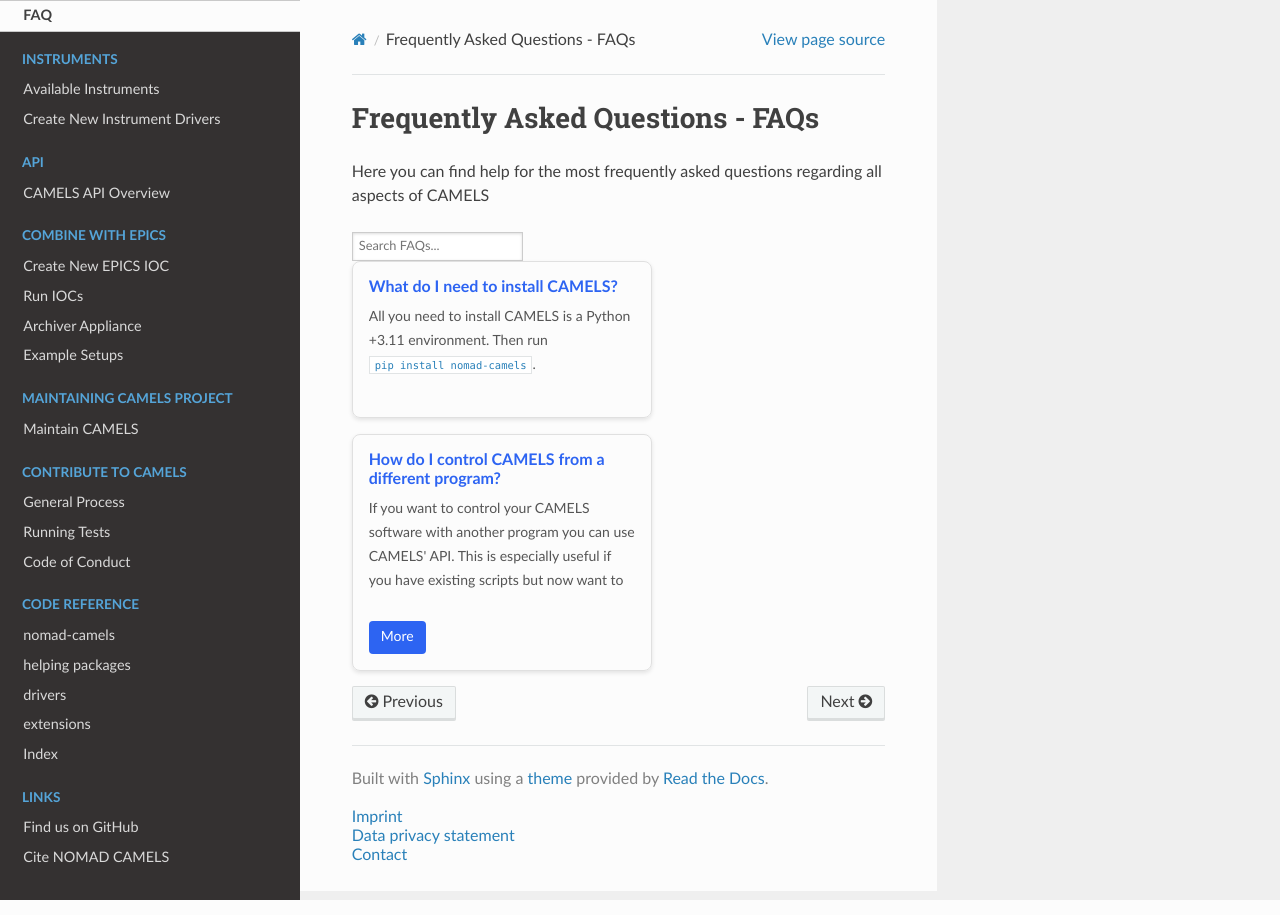
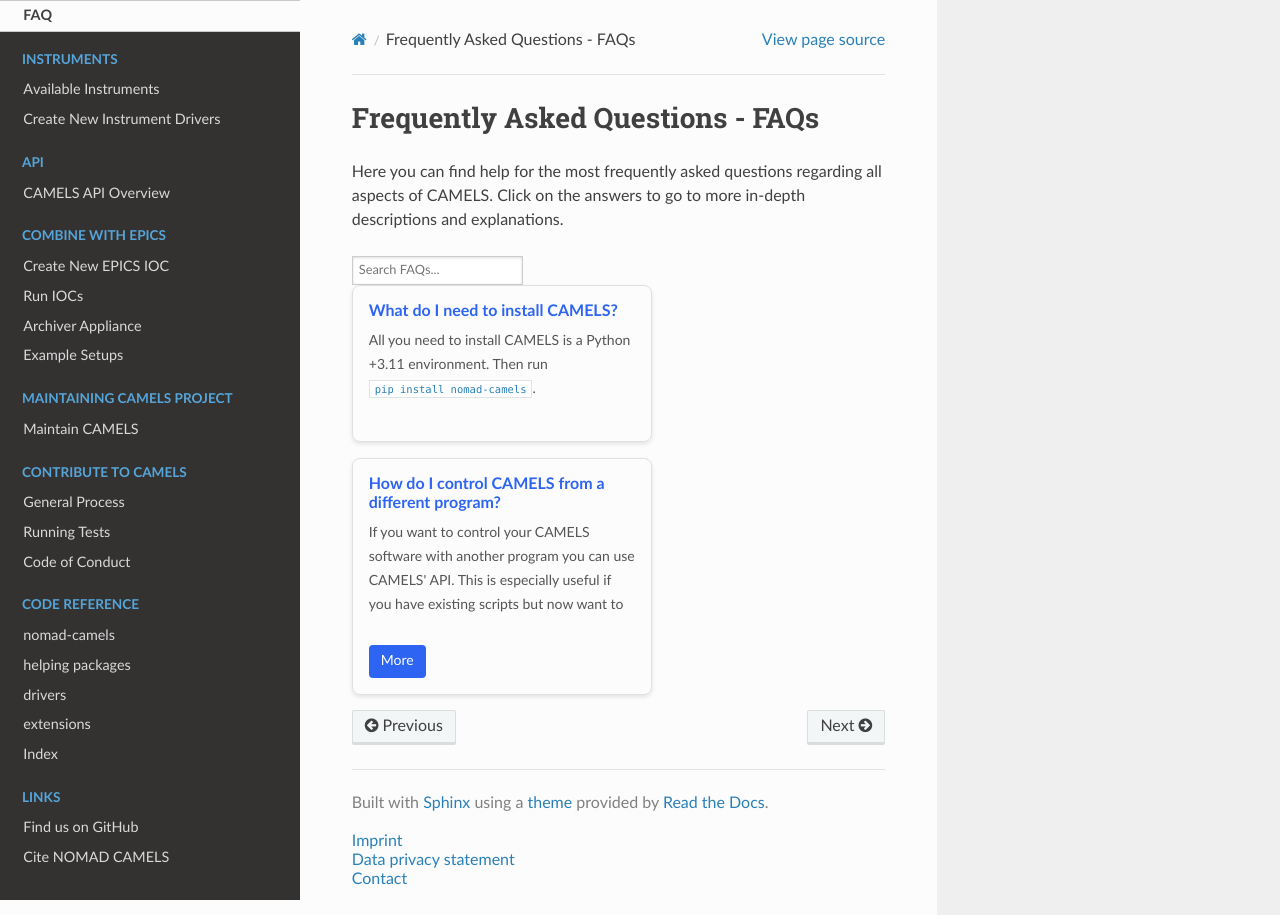
Before and after one commit to FAU-LAP/NOMAD-CAMELS, a Sphinx documentation site: the page built from docs/source/doc/faq/faq.md, in a window 1280 px wide. Built offline with Sphinx 7.4.7 and the Read the Docs theme 2.0.0, drawn with Linux system fonts in a browser that asks for light colours; pages that are not in the unit, such as notebooks, are missing from menus; the version number is read from the project's files by our own code.

Commit message:
small text change

```diff
--- a/docs/source/doc/faq/faq.md
+++ b/docs/source/doc/faq/faq.md
@@ -1,6 +1,6 @@
 # Frequently Asked Questions - FAQs
 
-Here you can find help for the most frequently asked questions regarding all aspects of CAMELS
+Here you can find help for the most frequently asked questions regarding all aspects of CAMELS. Click on the answers to go to more in-depth descriptions and explanations.
 
 <!-- Search Input -->
 <input type="text" id="searchInput" placeholder="Search FAQs..." onkeyup="filterFAQs()" />
```
